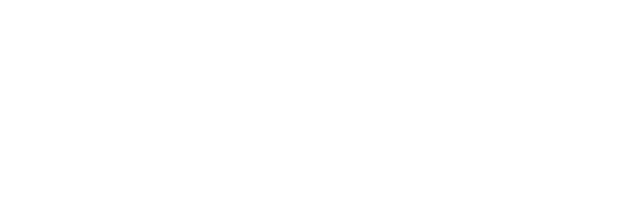
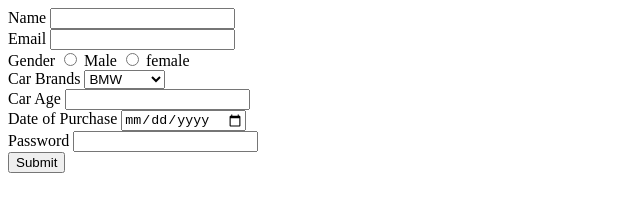
Before and after one commit to acciojob/car-insurance-form-shubh-codes7, a website: page main.html in a window 1280 px wide. Shown: the whole page, without its empty margins (0-640 px from the left). Drawn offline with Linux system fonts and the light colour scheme.

Commit message:
created a submission

```diff
--- a/main.html
+++ b/main.html
@@ -8,6 +8,51 @@
 
 <body>
 	<!-- the entire body must be written by student -->
+	<form method="post">
+		<div>
+			<label for="name">Name</label>
+			<input type="Text" id="name" name="name" required />
+		</div>
+
+		<div>
+			<label for="email">Email</label>
+			<input type="email" id="email" name="email" required />
+		</div>
+
+		<div>
+			<label for="gender_m">Gender</label>
+			<input type="radio" id="gender_m" name="gender"/>
+			<label>Male</label>
+			<input type="radio" id="gender_f" name="gender"/>
+			<label>female</label>
+		</div>
+
+		<div>
+			<label for="cars">Car Brands</label>
+			<select id="cars">
+				<option name="cars" value="bmw">BMW</option>
+				<option name="cars" value="audi">Audi</option>
+				<option name="cars" value="mercedez">Mercedez</option>
+			</select>
+		</div>
+
+		<div>
+			<label for="carage">Car Age</label>
+			<input type="number" id="carage" name="carage" required />
+		</div>
+
+		<div>
+			<label for="dop">Date of Purchase</label>
+			<input type="date" id="dop" name="dop" required />
+		</div>
+
+		<div>
+			<label for="password">Password</label>
+			<input type="password" id="password" name="password" required />
+		</div>
+
+		<button type="submit">Submit</button>
+	</form>
     <script type="text/javascript" src="./script.js">
 </script>
 
```
